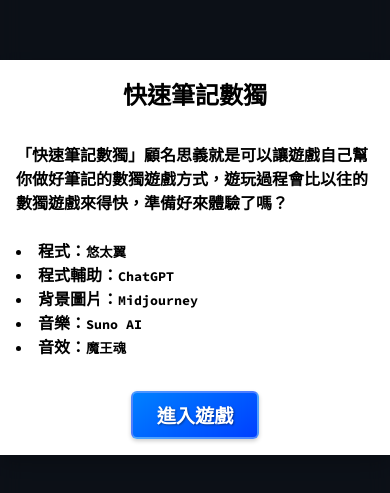
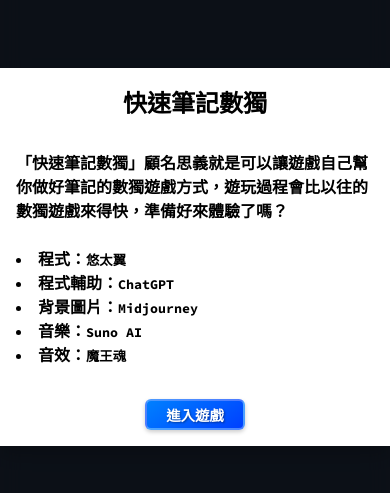
Before and after one commit to YuutaTsubasa/QuickNoteSudoku, a website: page src/index.html in a window 390 px wide. Shown: the part 165-658 px from the top of the page. Drawn offline with Linux system fonts and the light colour scheme; no server answers; a web font is replaced by a local one.

Commit message:
Feature: scale down the button to fit the screen.

```diff
--- a/src/index.html
+++ b/src/index.html
@@ -253,6 +253,17 @@
       text-shadow: 1px 1px 2px rgba(0, 0, 0, 0.4);
       transition: transform 0.1s ease;
       cursor: pointer;
+    }
+
+    @media  (max-width: 400px) {
+      .fancy-button {
+        font-size: 0.9rem;
+        padding: 0.2rem 1.2rem;
+      }
+
+      .button-area button {
+        height: 40px;
+      }
     }
 
     .fancy-button.active {
```
